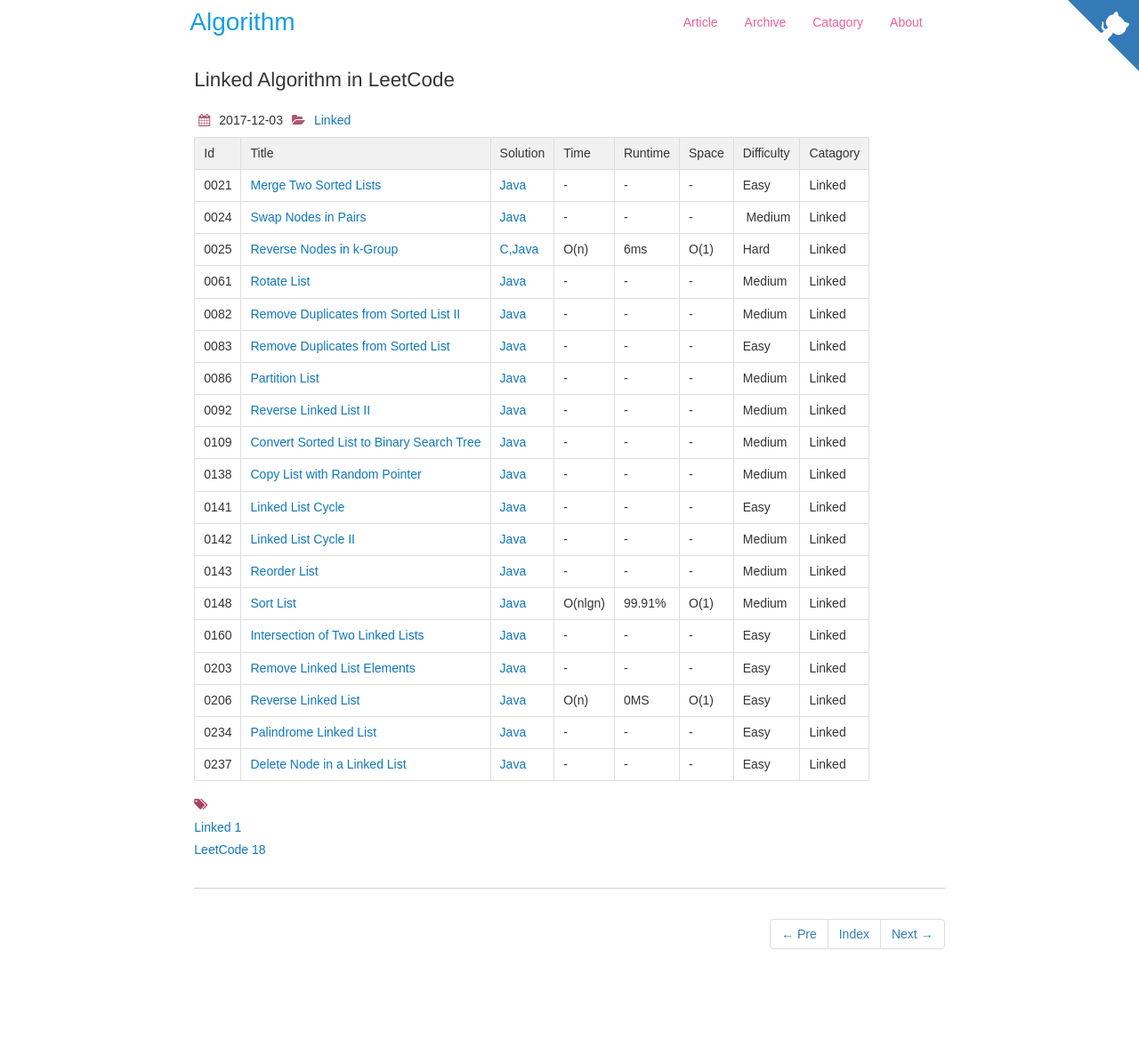
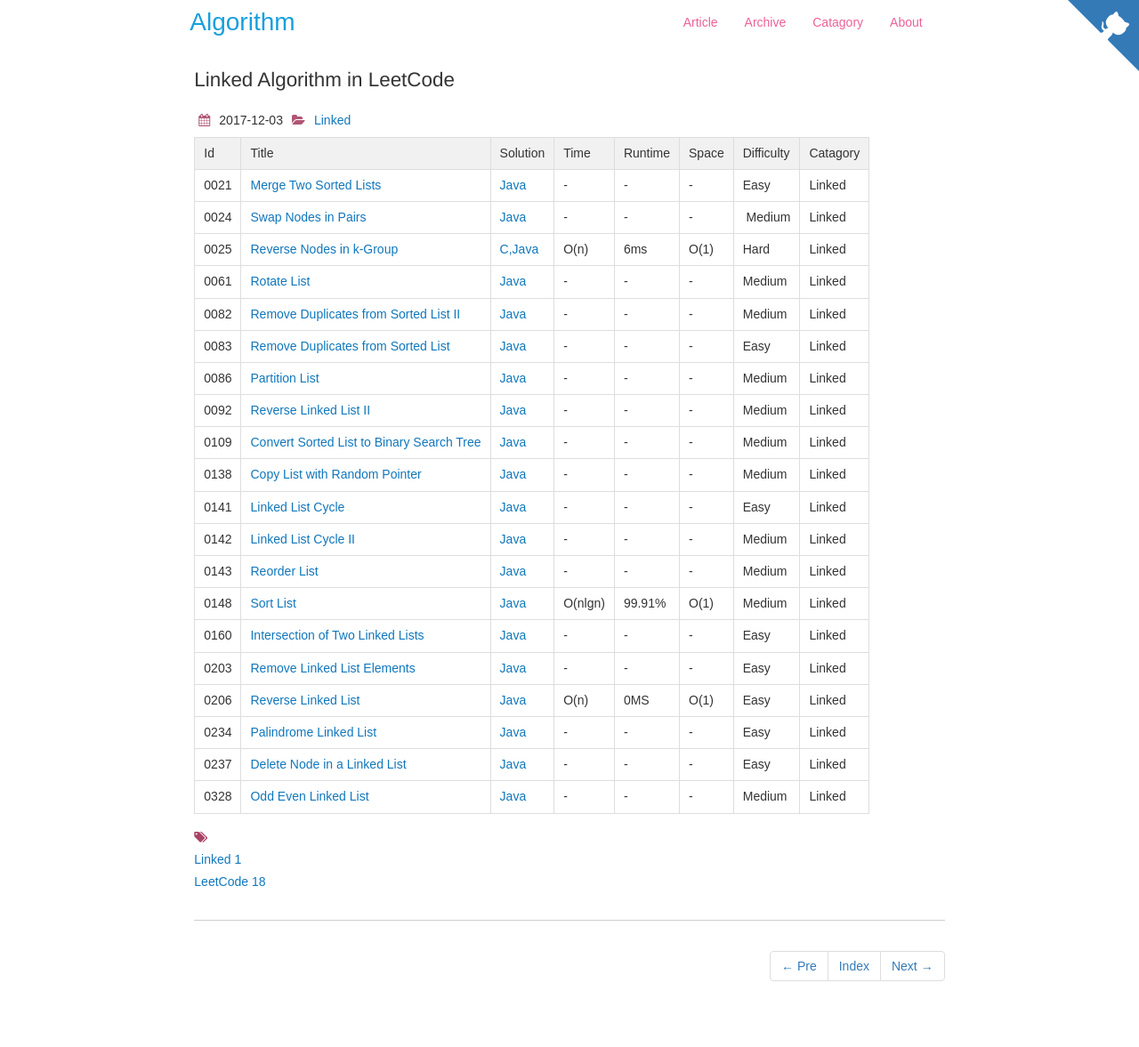
Before and after one commit to dunso/algorithm, a Jekyll site: the page built from docs/_posts/2017-12-03-Linked.md, in a window 1280 px wide. Shown: the whole page at 89% size. Built offline with Jekyll 4.4.1, drawn with Linux system fonts in a browser that asks for light colours; nearby versions of some CDN libraries; before the commit the page ends 1141 px from its top, so only the background shows below that.

Commit message:
Add index of LeetCode0328.java to docs

```diff
--- a/docs/_posts/2017-12-03-Linked.md
+++ b/docs/_posts/2017-12-03-Linked.md
@@ -31,3 +31,4 @@
 |0206|[Reverse Linked List](https://leetcode.com/problems/reverse-linked-list) | [Java](https://e.srl/leetcode-206/)  | O(n) |0MS| O(1)  |  Easy |Linked|
 |0234|[Palindrome Linked List](https://leetcode.com/problems/palindrome-linked-list) | [Java](https://e.srl/leetcode-234/)  |-|-|-|  Easy |Linked|
 |0237|[Delete Node in a Linked List](https://leetcode.com/problems/delete-node-in-a-linked-list/) | [Java](https://e.srl/leetcode-237/)  |-|-|-|  Easy |Linked|
+|0328|[Odd Even Linked List](https://leetcode.com/problems/odd-even-linked-list/) | [Java](https://e.srl/leetcode-328/) |-|-|-|Medium|Linked|
```
